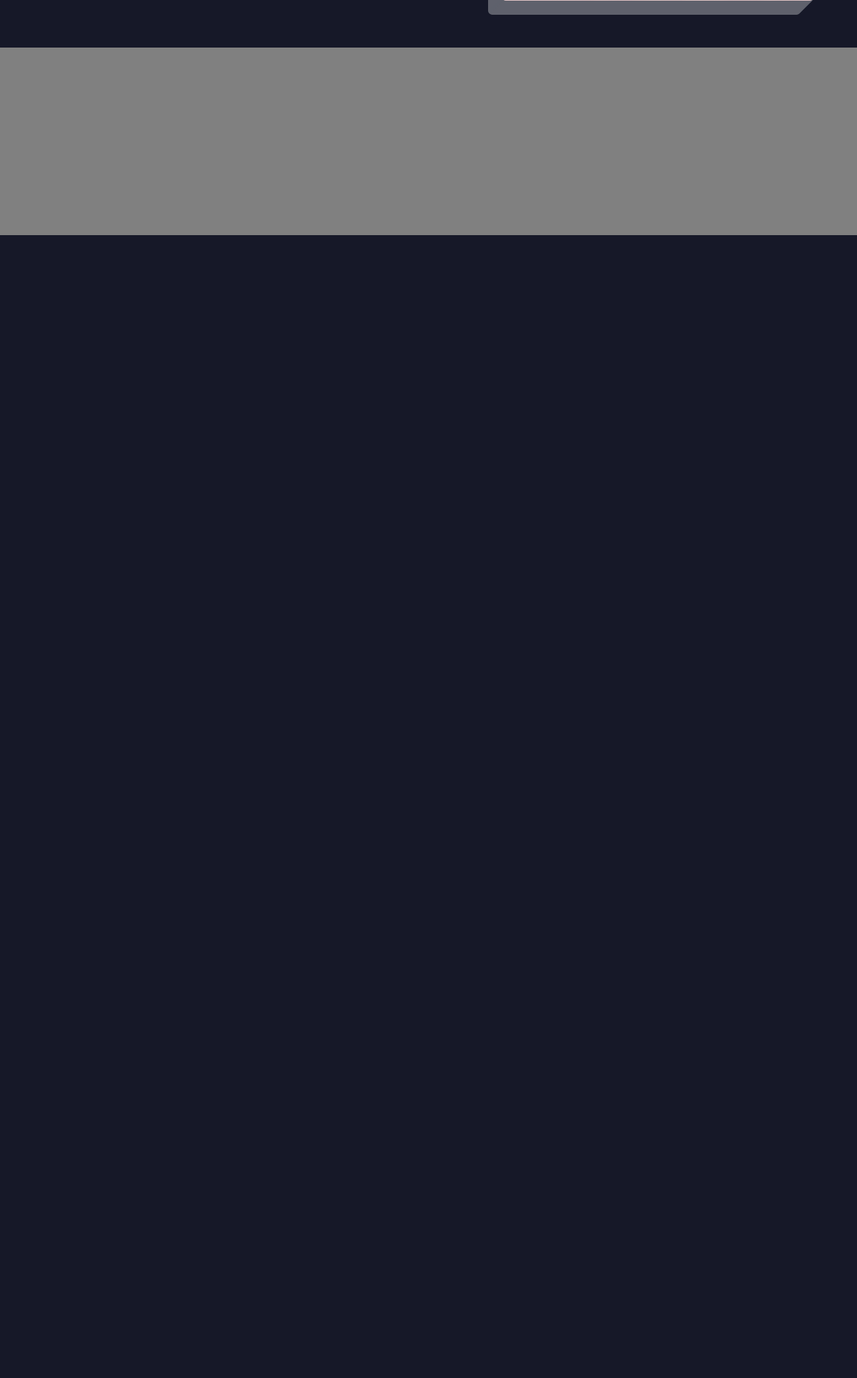
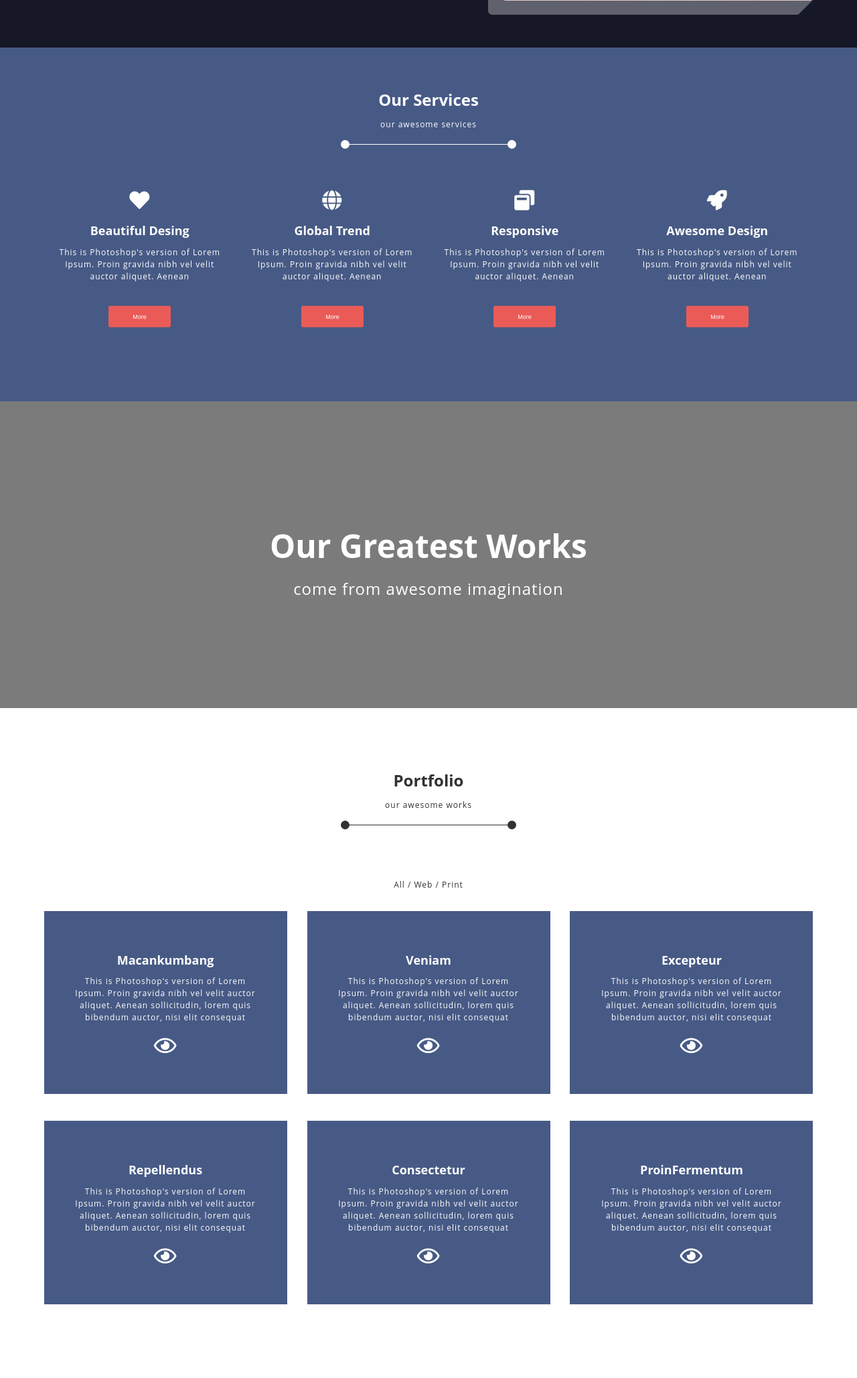
Before and after one commit to rafalSiemieniuk/GIThtml, a PHP site: page / in a window 1280 px wide. Shown: the part 449-2506 px from the top of the page at 67% size. Before the commit the page ends 800 px from the top, so only its background shows below. Run offline with PHP 8.4, Linux system fonts and the light colour scheme; some libraries are stand-ins or nearby versions.

Commit message:
add: 2 section in 4_task

```diff
--- a/4_task/src/scss/_variables.scss
+++ b/4_task/src/scss/_variables.scss
@@ -20,7 +20,7 @@ $h2-font-size: $base-unit * 2.5;
 $h3-font-size: $base-unit * 2;
 $h4-font-size: $base-unit * 1.5;
 
-$space: .8333 * $base-unit;
+$space: .8333 * $base-unit; // ~10px
 
 $wrapper-max: 97.5 * $base-unit; //1184px
 
--- a/4_task/src/scss/style.scss
+++ b/4_task/src/scss/style.scss
@@ -4,3 +4,7 @@
 @import 'global';
 @import '1_header';
 @import '2_hero';
+@import '3_our-services';
+@import '4_works';
+
+@import '5_portfolio';
--- /dev/null
+++ b/4_task/src/templates/components/works.html
@@ -0,0 +1,6 @@
+<section class="section__works section">
+    <div class="works__wrapper wrapper">
+        <h1 class="works__title">Our Greatest Works</h1>
+        <p class="works__subtitle">come from awesome imagination</p>
+    </div>
+</section>
--- a/4_task/web/css/style.css
+++ b/4_task/web/css/style.css
@@ -198,3 +198,146 @@ h4, .h4 {
             box-shadow: 0 1px #5f616c, -1px 0 #5f616c, -1px 2px #5f616c, -2px 1px #5f616c, -2px 3px #5f616c, -3px 2px #5f616c, -3px 4px #5f616c, -4px 3px #5f616c, -4px 5px #5f616c, -5px 4px #5f616c, -5px 6px #5f616c, -6px 5px #5f616c, -6px 7px #5f616c, -7px 6px #5f616c, -7px 8px #5f616c, -8px 7px #5f616c, -8px 9px #5f616c, -9px 8px #5f616c, -9px 10px #5f616c, -10px 9px #5f616c, -10px 11px #5f616c, -11px 10px #5f616c, -11px 12px #5f616c, -12px 11px #5f616c, -12px 13px #5f616c, -13px 12px #5f616c, -13px 14px #5f616c, -14px 13px #5f616c, -14px 15px #5f616c, -15px 14px #5f616c, -15px 16px #5f616c, -16px 15px #5f616c, -16px 17px #5f616c, -17px 16px #5f616c, -17px 18px #5f616c, -18px 17px #5f616c, -18px 19px #5f616c, -19px 18px #5f616c, -19px 20px #5f616c, -20px 19px #5f616c, -20px 21px #5f616c, -21px 20px #5f616c; }
   .section__hero .hero__btn {
     margin-top: 4.1665rem; }
+
+.section__our-services {
+  background-color: #475a85; }
+  .section__our-services .our-services__wrapper {
+    text-align: center;
+    padding-top: 4.9998rem;
+    padding-bottom: 8.333rem; }
+    @media (max-width: 767px) {
+      .section__our-services .our-services__wrapper {
+        padding-bottom: 4.1665rem; } }
+  .section__our-services .our-services__line {
+    padding-top: 0.8333rem;
+    padding-bottom: 0.8333rem; }
+  .section__our-services .our-services__span {
+    position: relative;
+    display: block;
+    height: 1px;
+    width: 100%;
+    max-width: 20.8325rem;
+    margin: 0 auto;
+    background-color: #fff; }
+    .section__our-services .our-services__span::after, .section__our-services .our-services__span::before {
+      position: absolute;
+      top: -6px;
+      display: block;
+      content: "";
+      height: 13px;
+      width: 13px;
+      border-radius: 50%;
+      background-color: #fff; }
+    .section__our-services .our-services__span::after {
+      left: -6px; }
+    .section__our-services .our-services__span::before {
+      right: -6px; }
+  .section__our-services .our-services__service {
+    display: -webkit-box;
+    display: -ms-flexbox;
+    display: flex;
+    -webkit-box-pack: justify;
+        -ms-flex-pack: justify;
+            justify-content: space-between; }
+    @media (max-width: 767px) {
+      .section__our-services .our-services__service {
+        -ms-flex-wrap: wrap;
+            flex-wrap: wrap; } }
+  .section__our-services .our-services__col {
+    padding-left: 0.8333rem;
+    padding-right: 0.8333rem;
+    -webkit-box-flex: 0;
+        -ms-flex: 0 1 25%;
+            flex: 0 1 25%; }
+    @media (max-width: 767px) {
+      .section__our-services .our-services__col {
+        padding-left: 2.4999rem;
+        padding-right: 2.4999rem;
+        -webkit-box-flex: 1;
+            -ms-flex: 1 1 50%;
+                flex: 1 1 50%; } }
+  .section__our-services .col__icon {
+    padding-top: 2.4999rem;
+    font-size: 2.5rem; }
+  .section__our-services .col__text {
+    max-width: 20.8325rem;
+    margin-right: auto;
+    margin-left: auto; }
+  .section__our-services .col__btn {
+    -webkit-transform: scale(0.6);
+            transform: scale(0.6);
+    margin-top: 1.16662rem; }
+
+.section__works {
+  background-color: #7b7b7b;
+  text-align: center; }
+  .section__works .works__wrapper {
+    padding-top: 14.9994rem;
+    padding-bottom: 12.4995rem; }
+    @media (max-width: 767px) {
+      .section__works .works__wrapper {
+        padding-top: 7.4997rem;
+        padding-bottom: 4.9998rem; } }
+  .section__works .works__subtitle {
+    font-size: 2rem; }
+
+.section__portfolio {
+  background-color: #fff;
+  color: #323232; }
+  .section__portfolio .portfolio__wrapper {
+    text-align: center;
+    padding-top: 7.4997rem;
+    padding-bottom: 7.4997rem; }
+    @media (max-width: 767px) {
+      .section__portfolio .portfolio__wrapper {
+        padding-top: 4.9998rem;
+        padding-bottom: 4.9998rem; } }
+  .section__portfolio .portfolio__line {
+    padding-top: 0.8333rem;
+    padding-bottom: 5.8331rem; }
+  .section__portfolio .portfolio__span {
+    position: relative;
+    display: block;
+    height: 1px;
+    width: 100%;
+    max-width: 20.8325rem;
+    margin: 0 auto;
+    background-color: #323232; }
+    .section__portfolio .portfolio__span::after, .section__portfolio .portfolio__span::before {
+      position: absolute;
+      top: -6px;
+      display: block;
+      content: "";
+      height: 13px;
+      width: 13px;
+      border-radius: 50%;
+      background-color: #323232; }
+    .section__portfolio .portfolio__span::after {
+      left: -6px; }
+    .section__portfolio .portfolio__span::before {
+      right: -6px; }
+  .section__portfolio .portfolio__all-squares {
+    display: -webkit-box;
+    display: -ms-flexbox;
+    display: flex;
+    -ms-flex-wrap: wrap;
+        flex-wrap: wrap;
+    -webkit-box-pack: center;
+        -ms-flex-pack: center;
+            justify-content: center;
+    margin-left: -1.24995rem;
+    margin-right: -1.24995rem; }
+  .section__portfolio .portfolio__one-squere {
+    color: #fff;
+    padding: 4.9998rem 3.3332rem 3.3332rem 3.3332rem;
+    margin: 1.6666rem 1.24995rem;
+    background-color: #475a85;
+    -webkit-box-flex: 0;
+        -ms-flex: 0 1 auto;
+            flex: 0 1 auto;
+    max-width: 363px; }
+    @media (max-width: 575px) {
+      .section__portfolio .portfolio__one-squere {
+        max-width: 260px; } }
+  .section__portfolio .portfolio__icon {
+    font-size: 2.5rem; }
--- a/4_task/web/index.html
+++ b/4_task/web/index.html
@@ -1,11 +1,12 @@
 <!DOCTYPE html>
-<html lang="pl">
+<html lang="en">
     <head>
 	<meta charset="utf-8">
 	<meta name="viewport" content="width=device-width, initial-scale=1, shrink-to-fit=no">
 
-	<title>MacanKumbang</title>
+    <title>MacanKumbang</title>
 
+	<link rel="stylesheet" href="https://use.fontawesome.com/releases/v5.0.12/css/all.css" integrity="sha384-G0fIWCsCzJIMAVNQPfjH08cyYaUtMwjJwqiRKxxE/rx96Uroj1BtIQ6MLJuheaO9" crossorigin="anonymous">
 	<link rel="stylesheet" href="css/style.css">
     </head>
     <body>
@@ -50,6 +51,99 @@
     </div>
 </section>
 
+        <section class="section__our-services section">
+    <div class="our-services__wrapper wrapper">
+        <div class="our-services__hdr">
+            <h3 class="our-services__title">Our Services</h3>
+            <p class="our-services__subtitle">our awesome services</p>
+            <p class="our-services__line">
+                <span class="our-services__span"></span>
+            </p>
+        </div>
+        <div class="our-services__service">
+            <div class="our-services__col">
+                <p class="col__icon"><i class="fas fa-heart"></i></p>
+                <h4 class="col__title">Beautiful Desing</h4>
+                <p class="col__text">This is Photoshop's version of Lorem Ipsum. Proin gravida nibh vel velit auctor aliquet. Aenean</p>
+                <button class="col__btn btn">More</button>
+            </div>
+            <div class="our-services__col">
+                <p class="col__icon"><i class="fas fa-globe"></i></p>
+                <h4 class="col__title">Global Trend</h4>
+                <p class="col__text">This is Photoshop's version of Lorem Ipsum. Proin gravida nibh vel velit auctor aliquet. Aenean</p>
+                <button class="col__btn btn">More</button>
+            </div>
+            <div class="our-services__col">
+                <p class="col__icon"><i class="fas fa-window-restore"></i></p>
+                <h4 class="col__title">Responsive</h4>
+                <p class="col__text">This is Photoshop's version of Lorem Ipsum. Proin gravida nibh vel velit auctor aliquet. Aenean</p>
+                <button class="col__btn btn">More</button>
+            </div>
+            <div class="our-services__col">
+                <p class="col__icon"><i class="fas fa-rocket"></i></p>
+                <h4 class="col__title">Awesome Design</h4>
+                <p class="col__text">This is Photoshop's version of Lorem Ipsum. Proin gravida nibh vel velit auctor aliquet. Aenean</p>
+                <button class="col__btn btn">More</button>
+            </div>
+        </div>
+    </div>
+</section>
+
+        <section class="section__works section">
+    <div class="works__wrapper wrapper">
+        <h1 class="works__title">Our Greatest Works</h1>
+        <p class="works__subtitle">come from awesome imagination</p>
+    </div>
+</section>
+
+        <section class="section__portfolio section">
+    <div class="portfolio__wrapper wrapper">
+        <div class="portfolio__hdr">
+            <h3 class="portfolio__title">Portfolio</h3>
+            <p class="portfolio__subtitle">our awesome works</p>
+            <p class="portfolio__line">
+                <span class="portfolio__span"></span>
+            </p>
+            <p class="portfolio__select">
+                <span class="portfolio__all">All</span> /
+                <span class="portfolio__web">Web</span> /
+                <span class="portfolio__print">Print</span>
+            </p>
+        </div>
+        <div class="portfolio__all-squares">
+            <div class="portfolio__one-squere">
+                <h4 class="portfolio__title">Macankumbang</h4>
+                <p class="portfolio__text">This is Photoshop's version of Lorem Ipsum. Proin gravida nibh vel velit auctor aliquet. Aenean sollicitudin, lorem quis bibendum auctor, nisi elit consequat</p>
+                <p class="portfolio__icon"><i class="far fa-eye"></i></p>
+            </div>
+            <div class="portfolio__one-squere">
+                <h4 class="portfolio__title">Veniam</h4>
+                <p class="portfolio__text">This is Photoshop's version of Lorem Ipsum. Proin gravida nibh vel velit auctor aliquet. Aenean sollicitudin, lorem quis bibendum auctor, nisi elit consequat</p>
+                <p class="portfolio__icon"><i class="far fa-eye"></i></p>
+            </div>
+            <div class="portfolio__one-squere">
+                <h4 class="portfolio__title">Excepteur</h4>
+                <p class="portfolio__text">This is Photoshop's version of Lorem Ipsum. Proin gravida nibh vel velit auctor aliquet. Aenean sollicitudin, lorem quis bibendum auctor, nisi elit consequat</p>
+                <p class="portfolio__icon"><i class="far fa-eye"></i></p>
+            </div>
+            <div class="portfolio__one-squere">
+                <h4 class="portfolio__title">Repellendus</h4>
+                <p class="portfolio__text">This is Photoshop's version of Lorem Ipsum. Proin gravida nibh vel velit auctor aliquet. Aenean sollicitudin, lorem quis bibendum auctor, nisi elit consequat</p>
+                <p class="portfolio__icon"><i class="far fa-eye"></i></p>
+            </div>
+            <div class="portfolio__one-squere">
+                <h4 class="portfolio__title">Consectetur</h4>
+                <p class="portfolio__text">This is Photoshop's version of Lorem Ipsum. Proin gravida nibh vel velit auctor aliquet. Aenean sollicitudin, lorem quis bibendum auctor, nisi elit consequat</p>
+                <p class="portfolio__icon"><i class="far fa-eye"></i></p>
+            </div>
+            <div class="portfolio__one-squere">
+                <h4 class="portfolio__title">ProinFermentum</h4>
+                <p class="portfolio__text">This is Photoshop's version of Lorem Ipsum. Proin gravida nibh vel velit auctor aliquet. Aenean sollicitudin, lorem quis bibendum auctor, nisi elit consequat</p>
+                <p class="portfolio__icon"><i class="far fa-eye"></i></p>
+            </div>
+        </div>
+    </div>
+</section>
 
 
 
```
Also changed, not shown: 4_task/src/scss/_3_our-services.scss (added, +81 -0 lines), 4_task/src/scss/_4_works.scss (added, +17 -0 lines), 4_task/src/scss/_5_portfolio.scss (added, +72 -0 lines), 4_task/src/templates/components/our-services.html (added, +37 -0 lines), 4_task/src/templates/components/portfolio.html (added, +48 -0 lines), 4_task/src/templates/index.html (+8 -2 lines).
